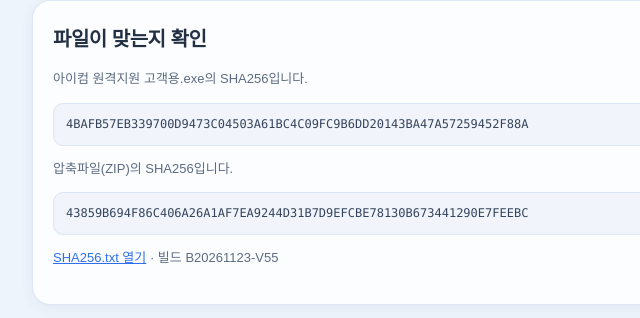
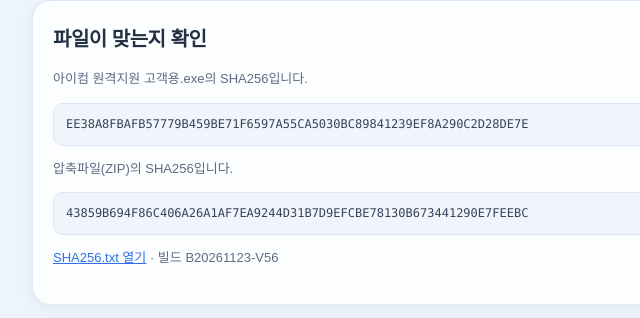
Before and after one commit to jljuba2-cloud/icomservice-download, a plain HTML site: page index.html in a window 1280 px wide. Shown: the part 1875-2193 px from the top of the page, 264-904 px from the left. Drawn offline with Linux system fonts and the light colour scheme.

```diff
--- a/index.html
+++ b/index.html
@@ -219,7 +219,7 @@
 <div class="wrap">
 
   <div class="hero">
-    <div class="badge">B20261123-V55</div>
+    <div class="badge">B20261123-V56</div>
     <h1>춘천 아이컴서비스<br>원격지원</h1>
     <p>전화 한 통이면, 복사 한 번으로 바로 도와드립니다</p>
   </div>
@@ -316,10 +316,10 @@
   <div class="card soft">
     <h2>파일이 맞는지 확인</h2>
     <p class="small">아이컴 원격지원 고객용.exe의 SHA256입니다.</p>
-    <div class="hash">4BAFB57EB339700D9473C04503A61BC4C09FC9B6DD20143BA47A57259452F88A</div>
+    <div class="hash">EE38A8FBAFB57779B459BE71F6597A55CA5030BC89841239EF8A290C2D28DE7E</div>
     <p class="small">압축파일(ZIP)의 SHA256입니다.</p>
     <div class="hash">43859B694F86C406A26A1AF7EA9244D31B7D9EFCBE78130B673441290E7FEEBC</div>
-    <p class="small"><a href="SHA256.txt" target="_blank" rel="noopener">SHA256.txt 열기</a> · 빌드 B20261123-V55</p>
+    <p class="small"><a href="SHA256.txt" target="_blank" rel="noopener">SHA256.txt 열기</a> · 빌드 B20261123-V56</p>
   </div>
 
   <div class="card tel-card">
```
Also changed, not shown: SHA256.txt, 3 other files.
